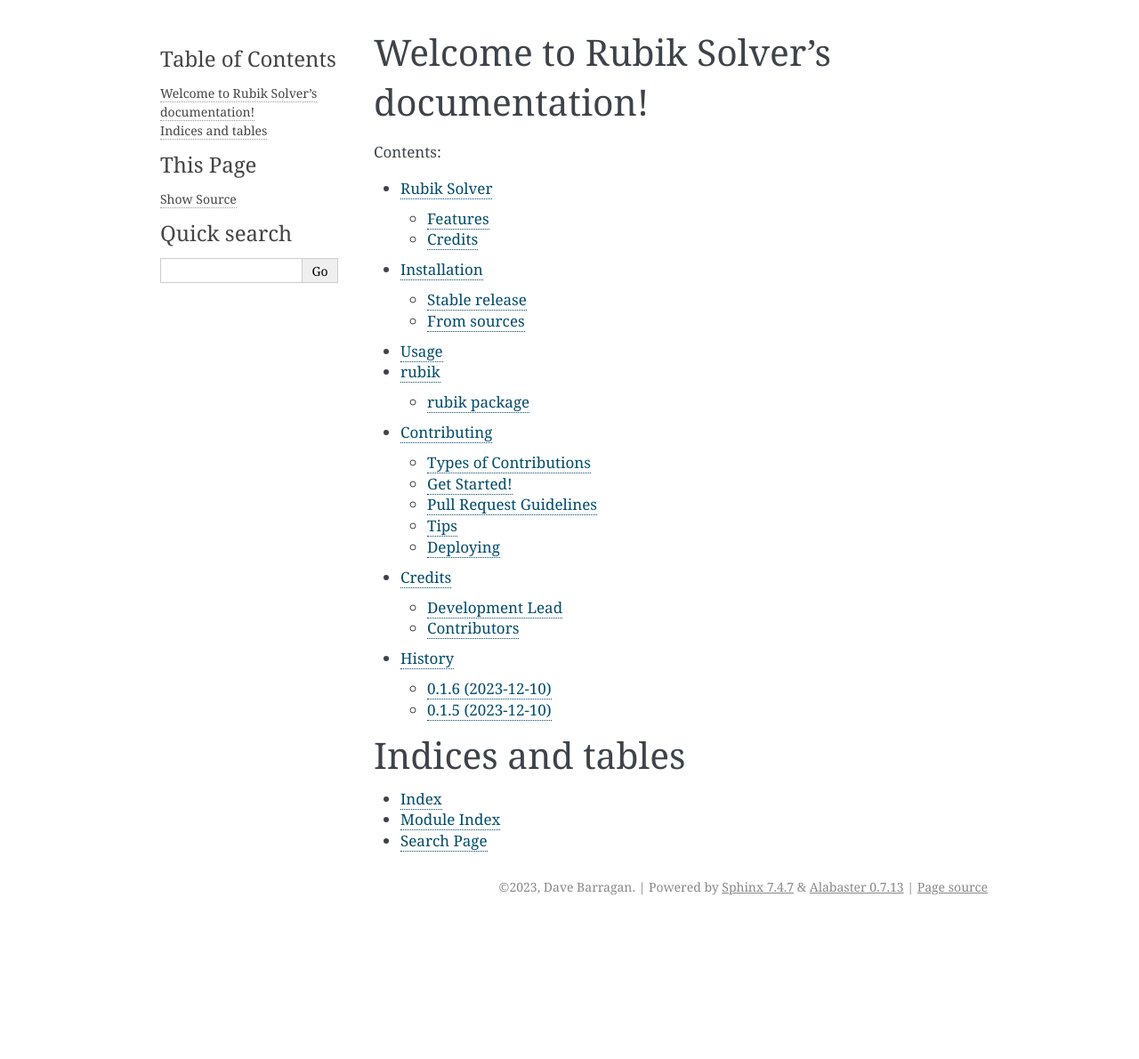
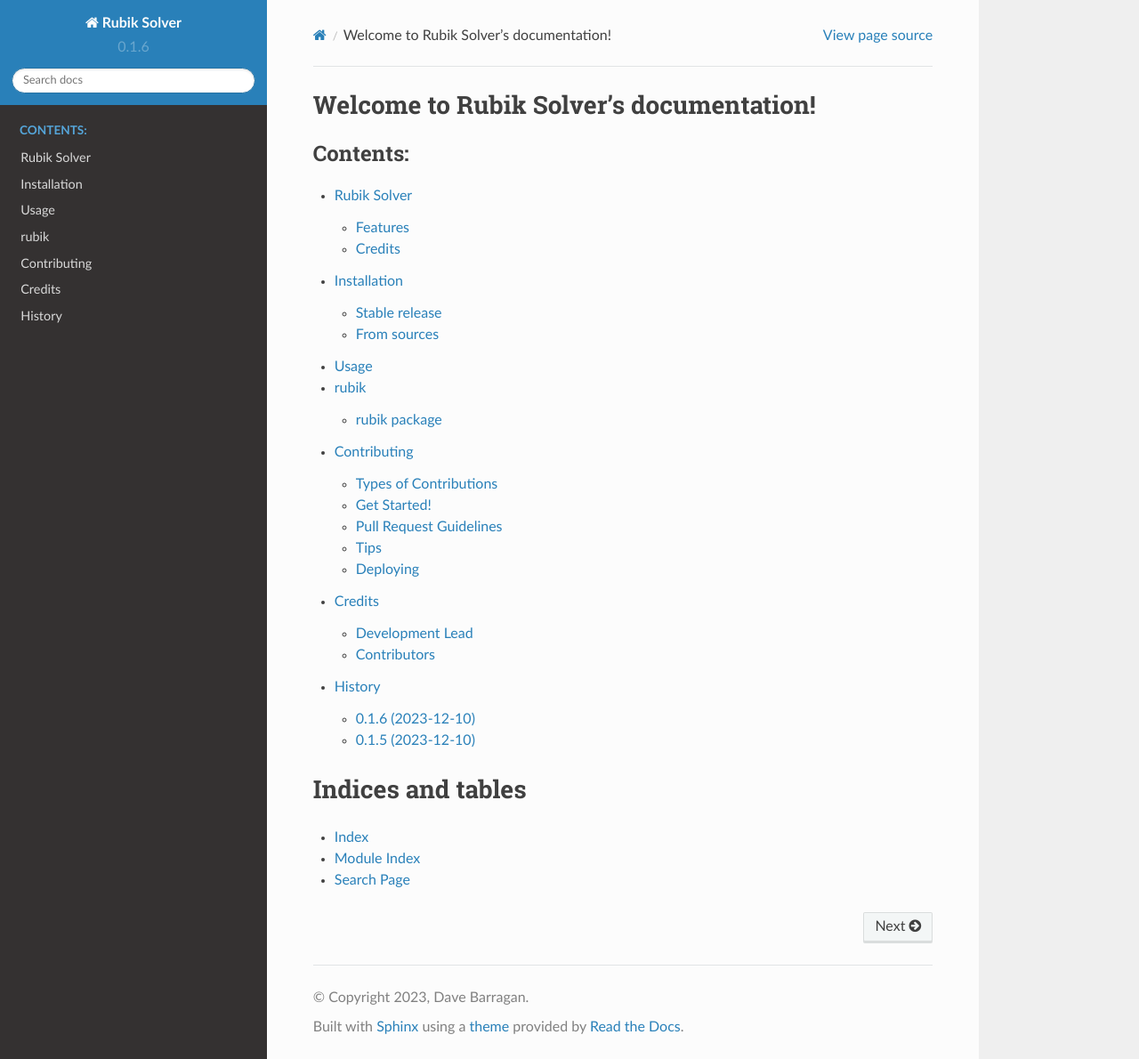
Before and after one commit to itsdaveba/rubik-solver, a Sphinx documentation site: the page built from docs/index.rst, in a window 1280 px wide and 1190 px high. Shown: the whole window at 89% size. Built offline with Sphinx 7.4.7 and the Read the Docs theme 2.0.0, drawn with Linux system fonts in a browser that asks for light colours.

Commit message:
docs theme

```diff
--- a/docs/conf.py
+++ b/docs/conf.py
@@ -31,7 +31,7 @@
 
 # Add any Sphinx extension module names here, as strings. They can be
 # extensions coming with Sphinx (named 'sphinx.ext.*') or your custom ones.
-extensions = ['sphinx.ext.autodoc', 'sphinx.ext.viewcode']
+extensions = ['sphinx.ext.autodoc', 'sphinx.ext.viewcode', 'sphinx_rtd_theme']
 
 # Add any paths that contain templates here, relative to this directory.
 templates_path = ['_templates']
@@ -83,7 +83,7 @@
 # The theme to use for HTML and HTML Help pages.  See the documentation for
 # a list of builtin themes.
 #
-html_theme = 'alabaster'
+html_theme = 'sphinx_rtd_theme'
 
 # Theme options are theme-specific and customize the look and feel of a
 # theme further.  For a list of options available for each theme, see the
--- a/requirements_dev.txt
+++ b/requirements_dev.txt
@@ -8,3 +8,4 @@
 click==8.1.7
 pytest==7.4.3
 black==23.11.0
+sphinx_rtd_theme==2.0.0
```
